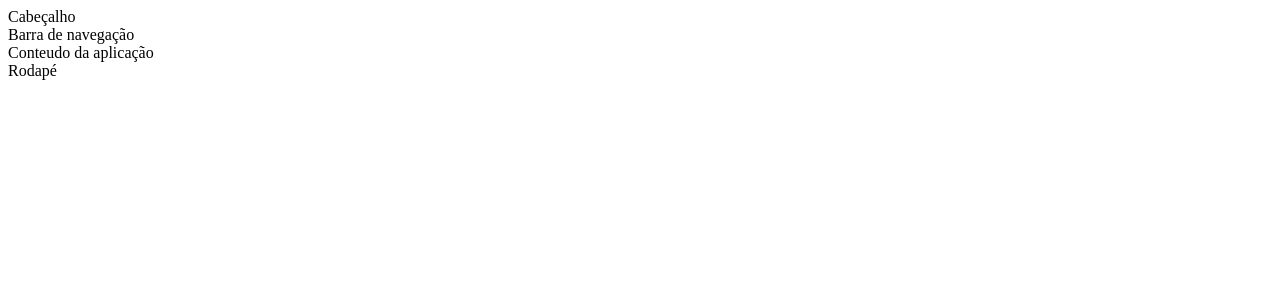
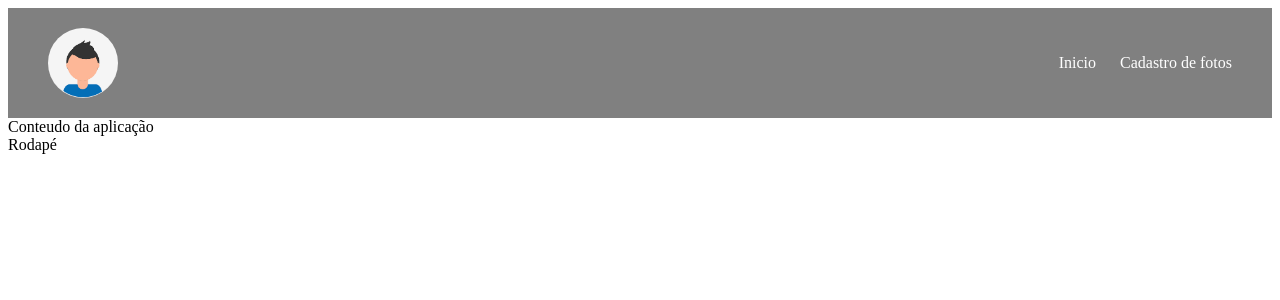
Before and after one commit to jarilton/cadastro-fotos_nuxt, a Nuxt app: page / in a window 1280 px wide. Shown: the top 300 px of the page. Built offline with nearby package versions, Linux system fonts and the light colour scheme.

Commit message:
cabeçalho e barra de navegação

```diff
--- a/components/home/Header.vue
+++ b/components/home/Header.vue
@@ -1,5 +1,15 @@
 <template>
-  <div>Cabeçalho</div>
+  <div class="header">
+    <div class="header__container">
+      <img
+        src="@/assets/img/logo.png"
+        alt="Logo"
+        width="70"
+        height="70"
+      />
+      <Sidebar />
+    </div>
+  </div>
 </template>
 
 <script>
@@ -8,4 +18,17 @@ export default {
 };
 </script>
 
-<style></style>
+<style lang="scss" scoped>
+  .header {
+    background-color: gray;
+    &__container {
+      padding: 20px 40px;
+      display: flex;
+      align-items: center;
+      justify-content: space-between;
+      img {
+        border-radius: 35px
+      }
+    }
+  }
+</style>
--- a/components/home/Sidebar.vue
+++ b/components/home/Sidebar.vue
@@ -1,5 +1,10 @@
 <template>
-  <div>Barra de navegação</div>
+  <div class="sidebar">
+    <div class="sidebar__container">
+      <Nuxt-link class="sidebar__link" to="/"> Inicio </Nuxt-link>
+      <Nuxt-link class="sidebar__link" to="/registration"> Cadastro de fotos </Nuxt-link>
+    </div>
+  </div>
 </template>
 
 <script>
@@ -8,4 +13,15 @@ export default {
 };
 </script>
 
-<style></style>
+<style lang="scss" scoped>
+.sidebar {
+  &__container {
+
+  }
+  &__link {
+    text-decoration: none;
+    color: #ffffff;
+    margin-left: 20px;
+  }
+}
+</style>
--- a/layouts/default.vue
+++ b/layouts/default.vue
@@ -1,15 +1,17 @@
 <template>
   <div>
+    <Header />
     <Nuxt />
   </div>
 </template>
 
 <script>
+import Header from '../components/home/Header.vue';
 export default {
-  name: "",
-  data() {
-    return {};
-  },
-  methods: {},
+    name: "",
+    data() {
+        return {};
+    },
+    methods: {},
 };
 </script>
--- a/pages/index.vue
+++ b/pages/index.vue
@@ -1,7 +1,5 @@
 <template>
   <div class="index">
-    <Header />
-    <Sidebar />
     <Content />
     <Footer />
   </div>
```
Also changed, not shown: package.json (+28 -0 lines), assets/img/logo.png (added), 1 other file (tests, documents, lock files or other folders).
